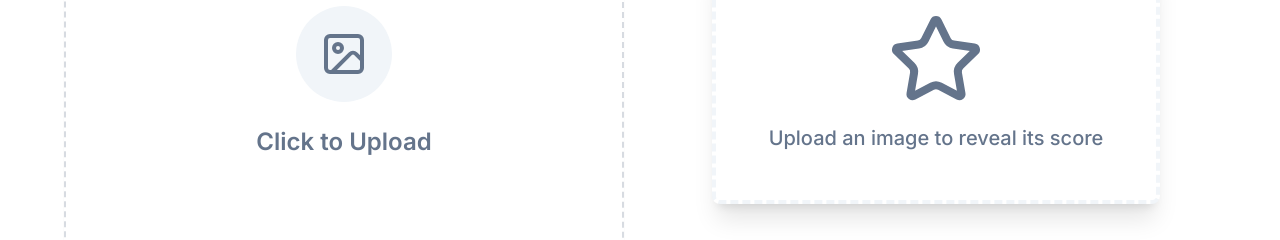
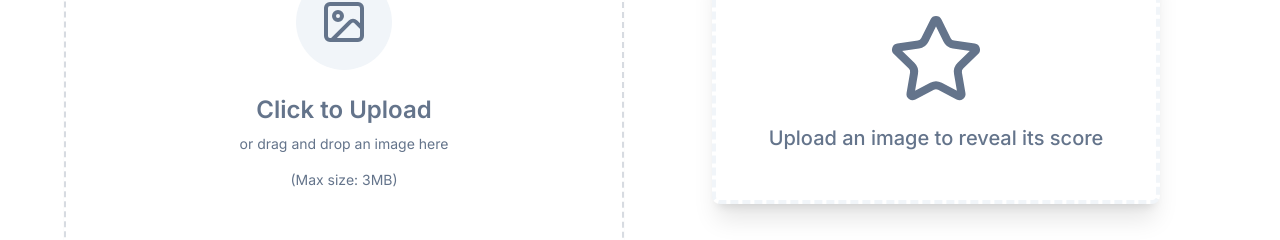
Before and after one commit to ItsThareesh/CSEA-Inductions, a Next.js app in the folder frontend/: page / in a window 1280 px wide. Shown: the part 284-524 px from the top of the page. Built offline with nearby package versions, Linux system fonts and the light colour scheme; no server answers.

Commit message:
feat: add drag-and-drop feature for file uploads

```diff
--- a/frontend/app/page.tsx
+++ b/frontend/app/page.tsx
@@ -129,9 +129,31 @@ export default function Home() {
         setSaliencyLoading(false);
     }
 
-    const handleUploadClick = () => {
+    function handleUploadClick() {
         fileInputRef.current?.click();
-    };
+    }
+
+    function handleFile(file: File) {
+        // Fake an input event so existing logic is reused
+        const fakeEvent = {
+            target: { files: [file] }
+        } as unknown as React.ChangeEvent<HTMLInputElement>;
+
+        handleFileSelect(fakeEvent);
+    }
+
+    function handleDragOver(e: React.DragEvent<HTMLDivElement>) {
+        e.preventDefault();
+    }
+
+    function handleDrop(e: React.DragEvent<HTMLDivElement>) {
+        e.preventDefault();
+
+        const file = e.dataTransfer.files?.[0];
+        if (!file) return;
+
+        handleFile(file);
+    }
 
     return (
         <main className="min-h-screen bg-background py-12 px-4 relative">
@@ -151,6 +173,8 @@ export default function Home() {
                     {/* Upload */}
                     <div className="space-y-6">
                         <Card
+                            onDragOver={handleDragOver}
+                            onDrop={handleDrop}
                             onClick={handleUploadClick}
                             className={cn(
                                 "relative overflow-hidden cursor-pointer transition-all group border-2 border-dashed border-muted-foreground/25 hover:border-primary/50",
@@ -182,6 +206,12 @@ export default function Home() {
                                         <p className="text-2xl font-semibold text-muted-foreground">
                                             Click to Upload
                                         </p>
+                                        <div className="mt-2 text-sm text-muted-foreground">
+                                            or drag and drop an image here
+                                        </div>
+                                        <div className="mt-4 text-sm text-muted-foreground">
+                                            (Max size: 3MB)
+                                        </div>
                                     </div>
                                 )}
                             </CardContent>
```
